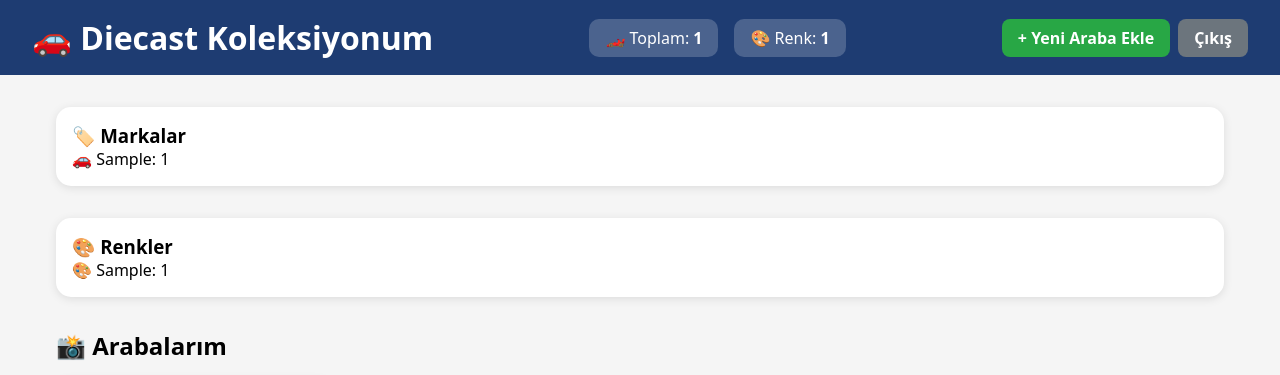
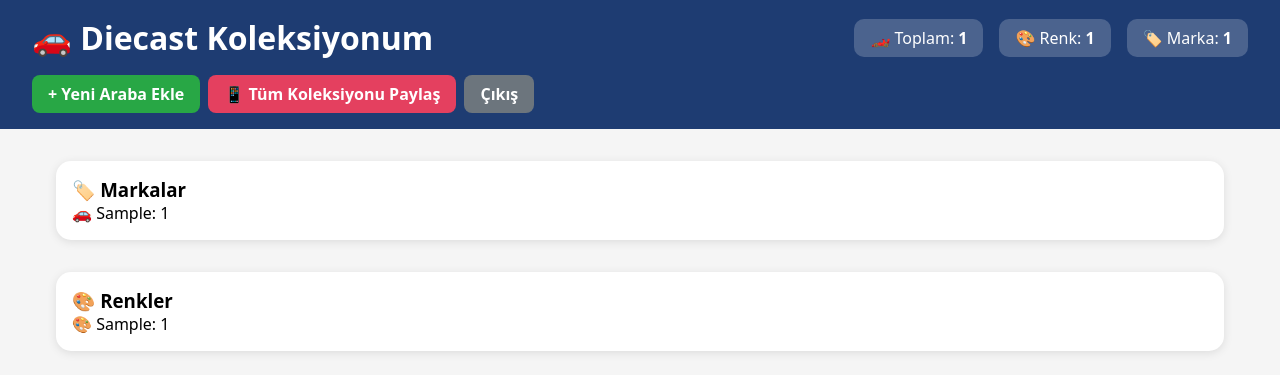
Before and after one commit to EmirCMD87/diecast-app, a Flask app: page /dashboard in a window 1280 px wide. Shown: the top 375 px of the page. Run offline with Flask 3, Linux system fonts and the light colour scheme; a user stored in the database is signed in; tables that the repository leaves empty hold one stand-in row (values such as "Sample post").

Commit message:
Update dashboard.html

```diff
--- a/templates/dashboard.html
+++ b/templates/dashboard.html
@@ -28,9 +28,13 @@
             border-radius: 8px;
             text-decoration: none;
             font-weight: 600;
+            display: inline-block;
+            text-align: center;
         }
         .btn-primary { background: #28a745; color: white; }
         .btn-secondary { background: #6c757d; color: white; }
+        .btn-instagram { background: #E4405F; color: white; }
+        .btn-whatsapp { background: #25D366; color: white; }
         .header-buttons { display: flex; gap: 0.5rem; flex-wrap: wrap; }
         .container { max-width: 1200px; margin: 2rem auto; padding: 0 1rem; }
         .istatistik {
@@ -42,7 +46,7 @@
         }
         .araba-grid {
             display: grid;
-            grid-template-columns: repeat(auto-fill, minmax(250px, 1fr));
+            grid-template-columns: repeat(auto-fill, minmax(280px, 1fr));
             gap: 1.5rem;
         }
         .araba-card {
@@ -50,7 +54,9 @@
             border-radius: 12px;
             overflow: hidden;
             box-shadow: 0 2px 8px rgba(0,0,0,0.1);
+            transition: transform 0.2s;
         }
+        .araba-card:hover { transform: translateY(-5px); }
         .araba-card img {
             width: 100%;
             height: 200px;
@@ -58,11 +64,23 @@
         }
         .araba-info { padding: 1rem; }
         .araba-info h3 { margin-bottom: 0.5rem; color: #1e3c72; }
+        .araba-info p { color: #666; margin-bottom: 0.3rem; }
         .sil-btn {
             display: inline-block;
             margin-top: 0.5rem;
             padding: 0.3rem 0.8rem;
             background: #dc3545;
+            color: white;
+            text-decoration: none;
+            border-radius: 6px;
+            font-size: 0.8rem;
+        }
+        .paylas-btn {
+            display: inline-block;
+            margin-top: 0.5rem;
+            margin-right: 0.5rem;
+            padding: 0.3rem 0.8rem;
+            background: #E4405F;
             color: white;
             text-decoration: none;
             border-radius: 6px;
@@ -90,6 +108,10 @@
         }
         .flash.success { background: #d4edda; color: #155724; border-left: 4px solid #28a745; }
         .flash.danger { background: #f8d7da; color: #721c24; border-left: 4px solid #dc3545; }
+        @media (max-width: 768px) {
+            header { flex-direction: column; text-align: center; }
+            .stats { justify-content: center; }
+        }
     </style>
 </head>
 <body>
@@ -98,9 +120,11 @@
         <div class="stats">
             <div class="stat-card">🏎️ Toplam: <strong>{{ toplam_araba }}</strong></div>
             <div class="stat-card">🎨 Renk: <strong>{{ renk_sayilari|length }}</strong></div>
+            <div class="stat-card">🏷️ Marka: <strong>{{ marka_sayilari|length }}</strong></div>
         </div>
         <div class="header-buttons">
             <a href="{{ url_for('araba_ekle') }}" class="btn btn-primary">+ Yeni Araba Ekle</a>
+            <a href="#" class="btn btn-instagram" onclick="tumunuPaylas()">📱 Tüm Koleksiyonu Paylaş</a>
             <a href="{{ url_for('logout') }}" class="btn btn-secondary">Çıkış</a>
         </div>
     </header>
@@ -139,6 +163,8 @@
                     <h3>{{ araba.isim }}</h3>
                     <p>🏷️ {{ araba.marka }}</p>
                     <p>🎨 {{ araba.renk }}</p>
+                    <p>📅 {{ araba.tarih.strftime('%d.%m.%Y') }}</p>
+                    <a href="#" class="paylas-btn" onclick="paylasAraba('{{ araba.isim }}', '{{ araba.marka }}', '{{ araba.renk }}')">📱 Paylaş</a>
                     <a href="{{ url_for('araba_sil', araba_id=araba.id) }}" class="sil-btn" onclick="return confirm('Silmek istediğine emin misin?')">🗑️ Sil</a>
                 </div>
             </div>
@@ -147,7 +173,7 @@
         {% else %}
         <div class="bos-mesaj">
             <p>📭 Henüz araba eklememişsin.</p>
-            <a href="{{ url_for('araba_ekle') }}">+ İlk arabamı ekle</a>
+            <a href="{{ url_for('araba_ekle') }}" class="btn btn-primary">+ İlk arabamı ekle</a>
         </div>
         {% endif %}
     </div>
@@ -157,7 +183,31 @@
             <div class="flash {{ category }}">{{ message }}</div>
         {% endfor %}
     {% endwith %}
+
     <script>
+        // Tek bir arabayı paylaş
+        function paylasAraba(isim, marka, renk) {
+            let markaEmoji = "";
+            if (marka == "Hot Wheels") markaEmoji = "🔥";
+            else if (marka == "Matchbox") markaEmoji = "📦";
+            else markaEmoji = "🚗";
+
+            let mesaj = `${markaEmoji} ${isim} - ${marka} ${renk} renk! 🚗💨`;
+            let url = `https://www.instagram.com/create/story/?text=${encodeURIComponent(mesaj)}`;
+            window.open(url, '_blank');
+        }
+
+        // Tüm koleksiyonu paylaş
+        function tumunuPaylas() {
+            let toplam = {{ toplam_araba }};
+            let markaSay = {{ marka_sayilari|length }};
+            let renkSay = {{ renk_sayilari|length }};
+            let mesaj = `🚗 Diecast koleksiyonum: ${toplam} araba, ${markaSay} farklı marka, ${renkSay} farklı renk!🔥`;
+            let url = `https://www.instagram.com/create/story/?text=${encodeURIComponent(mesaj)}`;
+            window.open(url, '_blank');
+        }
+
+        // Flash mesajları 3 saniye sonra kaybolsun
         setTimeout(() => {
             document.querySelectorAll('.flash').forEach(flash => {
                 flash.style.opacity = '0';
```
